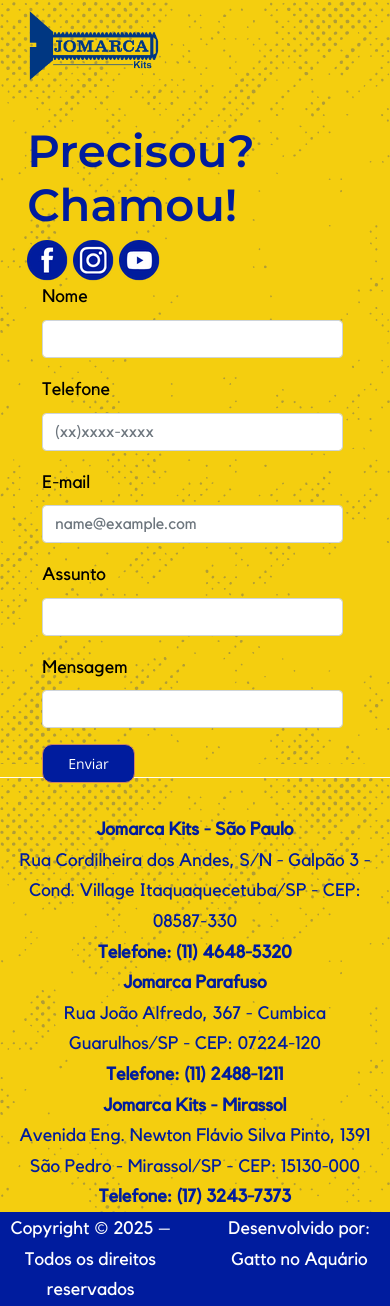
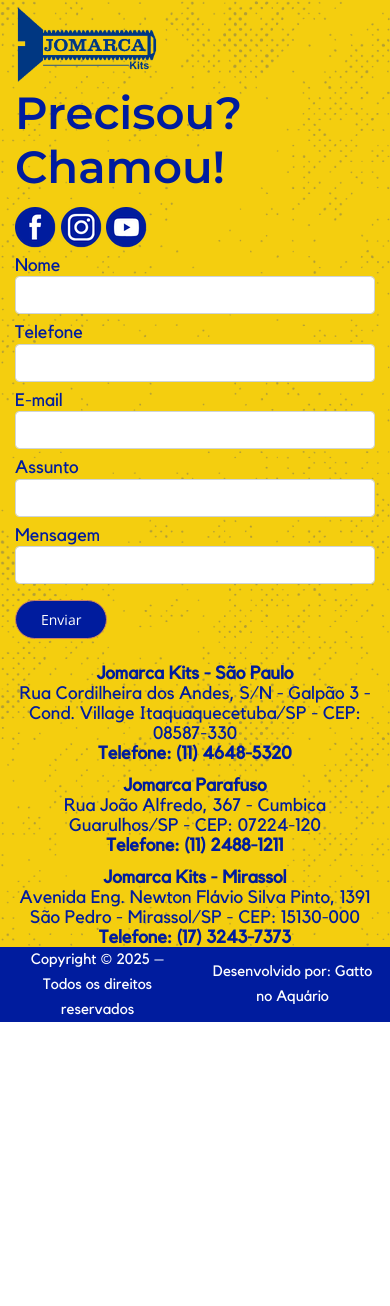
Before and after one commit to alankorn/JomarcaKits, a website: page blog/theme/blog.html in a window 390 px wide. Shown: the part 4547-5853 px from the top of the page. After the commit the page ends 5569 px from the top, so only its background shows below. Drawn offline with nearby package versions, Linux system fonts and the light colour scheme.

Commit message:
Correção de responsividade do footer do blog

```diff
--- a/blog/theme/blog.html
+++ b/blog/theme/blog.html
@@ -68,22 +68,27 @@
 							<a class="nav-link" href="#forms">Contato</a>
 						</li>
 						<li class="nav-item social">
-							<a class="nav-link" href="https://www.facebook.com/jomarcakits/" role="button" data-bs-toggle="dropdown" aria-expanded="false">
+							<a class="nav-link" href="https://www.facebook.com/jomarcakits/" role="button"
+								data-bs-toggle="dropdown" aria-expanded="false">
 								<img src="../../Images/Facebook.png" alt="" srcset="">
 							</a>
 						</li>
 						<li class="nav-item social">
-							<a class="nav-link" href="https://www.instagram.com/jomarcakits/#" role="button" data-bs-toggle="dropdown" aria-expanded="false">
+							<a class="nav-link" href="https://www.instagram.com/jomarcakits/#" role="button"
+								data-bs-toggle="dropdown" aria-expanded="false">
 								<img src="../../Images/Instagram.png" alt="" srcset="">
 							</a>
 						</li>
 						<li class="nav-item social">
-							<a class="nav-link" href="https://www.youtube.com/@jomarcakits6064" role="button" data-bs-toggle="dropdown" aria-expanded="false">
+							<a class="nav-link" href="https://www.youtube.com/@jomarcakits6064" role="button"
+								data-bs-toggle="dropdown" aria-expanded="false">
 								<img src="../../Images/YouTube.png" alt="" srcset="">
 							</a>
 						</li>
 						<li class="nav-item">
-						<a href="https://agspainel.com.br/jomarca/auth/login.php" target="_blank"><button type="button" class="btn btn-primary" id="areaRepBtn">Área do Representante</button> </a>
+							<a href="https://agspainel.com.br/jomarca/auth/login.php" target="_blank"><button
+									type="button" class="btn btn-primary" id="areaRepBtn">Área do Representante</button>
+							</a>
 						</li>
 					</ul>
 
@@ -296,77 +301,22 @@
 			</div>
 		</div>
 	</section>
-
-	<!-- <footer class="section-sm pb-0 border-top border-default">
-      <div class="container">
-         <div class="row justify-content-between">
-            <div class="col-md-3 mb-4">
-               <a class="mb-4 d-block" href="index.html">
-                  <img class="img-fluid" width="150px" src="images/logo.png" alt="LogBook">
-               </a>
-               <p>Lorem ipsum dolor sit amet, consetetur sadipscing elitr, sed diam nonumy eirmod tempor invidunt ut labore et dolore magna aliquyam erat, sed diam voluptua.</p>
-            </div>
-
-            <div class="col-lg-2 col-md-3 col-6 mb-4">
-               <h6 class="mb-4">Quick Links</h6>
-               <ul class="list-unstyled footer-list">
-                  <li><a href="about.html">About</a></li>
-                  <li><a href="contact.html">Contact</a></li>
-                  <li><a href="privacy-policy.html">Privacy Policy</a></li>
-                  <li><a href="terms-conditions.html">Terms Conditions</a></li>
-               </ul>
-            </div>
-
-            <div class="col-lg-2 col-md-3 col-6 mb-4">
-               <h6 class="mb-4">Social Links</h6>
-               <ul class="list-unstyled footer-list">
-                  <li><a href="#">facebook</a></li>
-                  <li><a href="#">twitter</a></li>
-                  <li><a href="#">linkedin</a></li>
-                  <li><a href="#">github</a></li>
-               </ul>
-            </div>
-
-            <div class="col-md-3 mb-4">
-               <h6 class="mb-4">Subscribe Newsletter</h6>
-               <form class="subscription" action="javascript:void(0)" method="post">
-                  <div class="position-relative">
-                     <i class="ti-email email-icon"></i>
-                     <input type="email" class="form-control" placeholder="Your Email Address">
-                  </div>
-                  <button class="btn btn-primary btn-block rounded" type="submit">Subscribe now</button>
-               </form>
-            </div>
-         </div>
-         <div class="scroll-top">
-            <a href="javascript:void(0);" id="scrollTop"><i class="ti-angle-up"></i></a>
-         </div>
-         <div class="text-center">
-            <p class="content">&copy; 2020 - Design &amp; Develop By <a href="https://themefisher.com/" target="_blank">Themefisher</a></p>
-         </div>
-      </div>
-   </footer> -->
-
 	<footer>
-
-		<section id="formsContato">
+		<div class="container" id="footerBlog">
 			<div class="row">
 				<div class="col">
 					<img id="logoFooter" src="../../Images/logo.png" alt="" srcset="">
+					<h1>Precisou?<br>Chamou!</h1><br>
+					<a href="https://www.facebook.com/jomarcakits/"><img class="socialFooter"
+							src="../../Images/Facebook.png" alt="" srcset=""></a>
 
-					<br>
-					<h1>
-						Precisou?<br>Chamou!
-					</h1>
-					<a href="https://www.facebook.com/jomarcakits/"><img class="socialFooter" src="../../Images/Facebook.png" alt="" srcset=""></a>
+					<a href="https://www.instagram.com/jomarcakits/"><img class="socialFooter"
+							src="../../Images/Instagram.png" alt="" srcset=""></a>
 
-					<a href="https://www.instagram.com/jomarcakits/"><img class="socialFooter" src="../../Images/Instagram.png" alt="" srcset=""></a>
-
-					<a href="https://www.youtube.com/@jomarcakits6064"><img class="socialFooter" src="../../Images/YouTube.png" alt="" srcset=""></a>
-
+					<a href="https://www.youtube.com/@jomarcakits6064"><img class="socialFooter"
+							src="../../Images/YouTube.png" alt="" srcset=""></a>
 				</div>
-				<div class="col" id="forms">
-					<div class="col" id="forms">
+				<div class="col-md-6">
 					<form action="https://formsubmit.co/f6768d5ce515e778a36d52ae2ea65a20" method="post">
 						<div class="form-floating mb-3">
 							<label for="floatingInput">Nome</label>
@@ -375,13 +325,13 @@
 						</div>
 						<div class="form-floating mb-3">
 							<label for="floatingInput">Telefone</label>
-							<input type="number" name="Telefone" class="form-control" id="floatingInput" placeholder="(xx)xxxx-xxxx">
+							<input type="number" name="Telefone" class="form-control" id="floatingInput" placeholder="">
 
 						</div>
 						<div class="form-floating mb-3">
 							<label for="floatingInput">E-mail</label>
 
-							<input type="email" name="E-mail" class="form-control" id="floatingInput" placeholder="name@example.com">
+							<input type="email" name="E-mail" class="form-control" id="floatingInput" placeholder="">
 						</div>
 						<div class="form-floating mb-3">
 							<label for="floatingInput">Assunto</label>
@@ -393,11 +343,13 @@
 							<input type="text" name="Mensagem" class="form-control" id="floatingInput" placeholder="">
 
 						</div>
-						  <button type="submit" class="btn btn-primary" style="background-color: #001c9e; margin-bottom:20px; border-radius: 10px;">Enviar</button>
-						  </div>
+						<button type="submit" class="btn btn-primary" style="background-color: #001c9e;">Enviar</button>
 					</form>
 				</div>
-			<div class="row text-center" id="enderecos">
+			</div>
+		</div>
+		<div class="container text-center" id="localidades">
+			<div class="row">
 			  <div class="col-sm">
 				<span class="negrito">Jomarca Kits - São Paulo</span><br>
       Rua Cordilheira dos Andes, S/N - Galpão 3 - Cond. Village  Itaquaquecetuba/SP - CEP: 08587-330
@@ -415,10 +367,10 @@
       <br><span class="negrito">Telefone: (17) 3243-7373</span>
 			  </div>
 			</div>
-		</section>
-
+		  </div>
 		  <section id="creditos">
-			<div class="row text-center">
+			<div class="container text-center">
+				<div class="row align-items-center">
 				  <div class="col">
 					Copyright © 2025 – Todos os direitos reservados
 				  </div>
@@ -430,7 +382,6 @@
 		  </section>
 	</footer>
 
-
 	<!-- JS Plugins -->
 	<script src="plugins/jQuery/jquery.min.js"></script>
 	<script src="plugins/bootstrap/bootstrap.min.js" async></script>
--- a/blog/theme/css/style.css
+++ b/blog/theme/css/style.css
@@ -21,15 +21,57 @@
   src: url(../../../fonts/Kollektif.ttf) format('truetype');
   }
 
-  #creditos a{
-    text-decoration: none;
-    color: white;
+#logoFooter{
+  width: 40%;
+}
+.socialFooter{
+  margin-bottom: 4%;
+}
+
+#localidades{
+  line-height: 20px;
+  padding-top: 12px;
+
+}
+
+#localidades .col-sm{
+  padding-top: 12px;
+}
+
+
+footer{
+  background-image: url(../../../Images/BG.png);
+  color: #001c9e;
+  padding-top: 2%;
+  font-weight: 500;
+  line-height: 30%;
 }
 
 #creditos{
-    color: white;
-    background-color: #001c9e;
-    padding: 0.3%;
+  background-color: #001c9e;
+  color: white;
+  line-height: 30px;
+  text-decoration: none;
+}
+
+#creditos a{
+  color: white;
+}
+
+@media (width <= 1000px){
+  #creditos{
+    font-size:15px;
+    line-height: 25px;
+  }
+
+  footer{
+    background-image: url(../../../Images/BGYellowResp.png);
+    background-size: 100%;
+  }
+}
+
+footer h1{
+  color: #001c9e;
 }
 
 body {
@@ -144,41 +186,7 @@
 
 /* estilização footer */
 
-#formsContato{
-  background-image: url(../../../Images/BG.png);
-  padding-left: 7%;
-  padding-top: 3%;
-  padding-right: 7%;
-}
 
-#logoFooter{
-  width: 40%;
-}
-#socialFooter img{
-  margin: 0;
-  padding: 0;
-}
-
-
-
-#formsContato h1{
-  color: #001c9e;
-  font-weight: 600;
-  margin-top: 40px;
-}
-
-#formsContato label{
-  color: black;
-}
-
-#forms{
-  padding-right: 5%;
-}
-
-#enderecos{
-  color: #001c9e;
-  margin-top: 3%;
-}
 
 
 .btn-outline-light {
```
Also changed, not shown: index.html (+2 -1 lines). Lines whose indentation alone changed are shown as unchanged.
